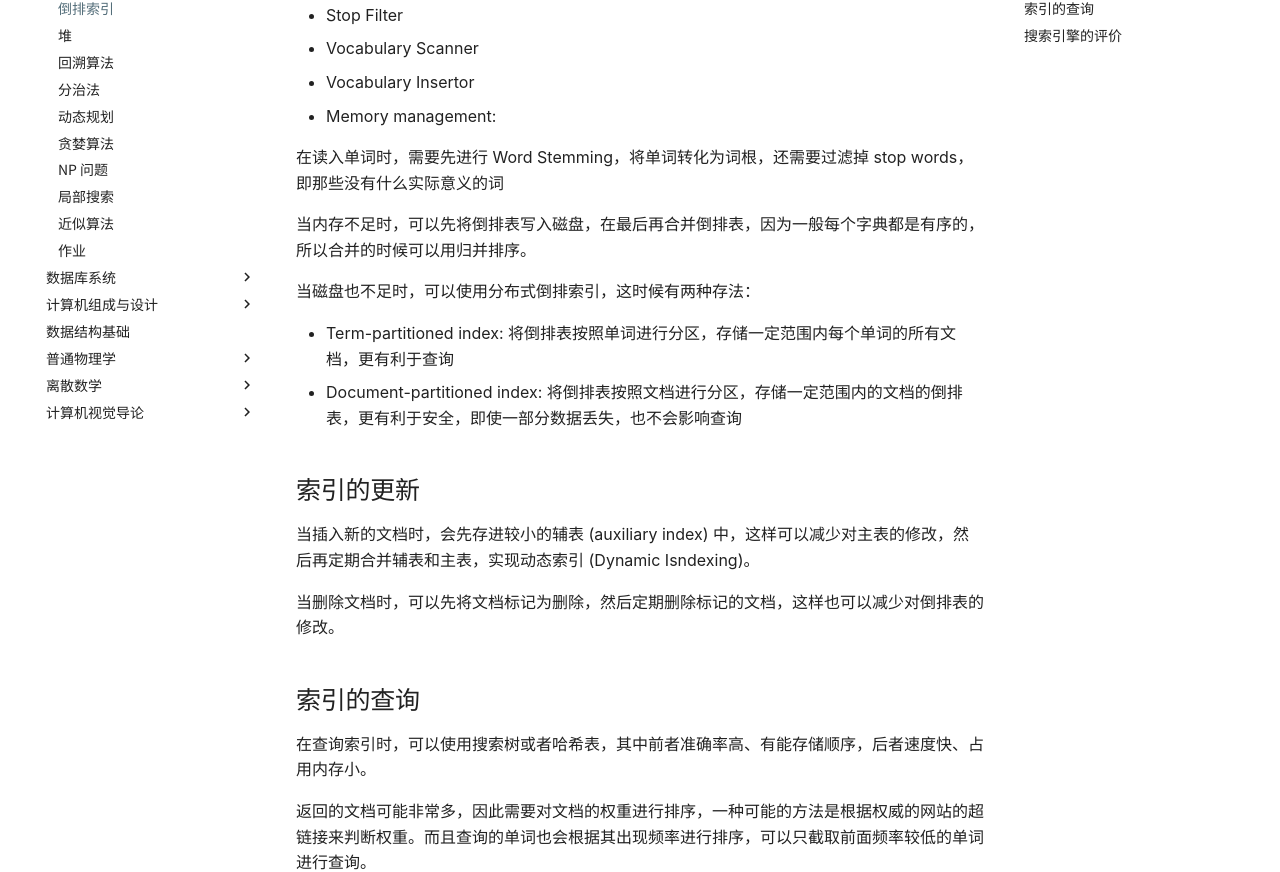
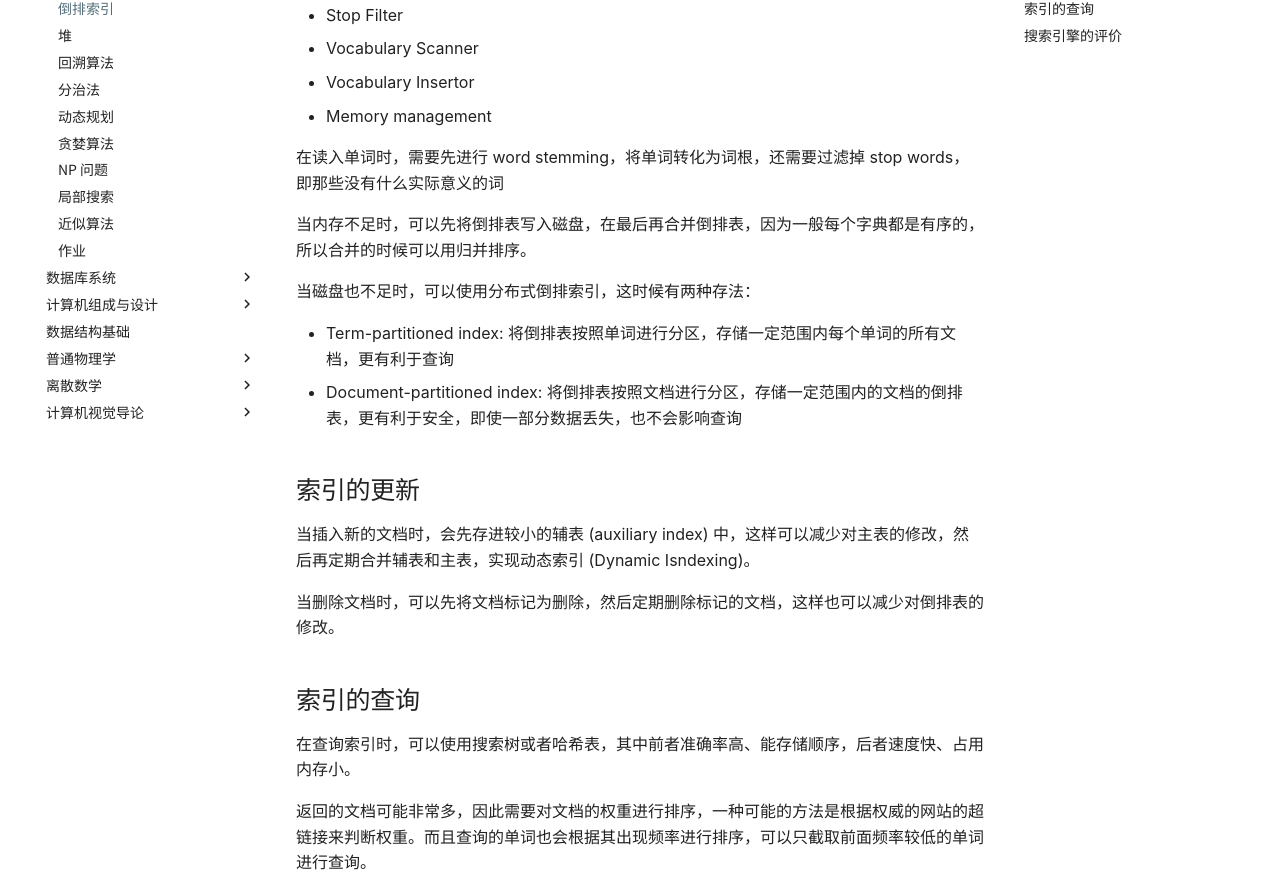
Before and after one commit to Pxtkn/MyNotes, an MkDocs documentation site: the page built from docs/课程/高级数据结构与算法分析/Inverted File Index.md, in a window 1280 px wide and 1400 px high, scrolled down 542 px. Shown: the part 154-1026 px from the top of the window. Built offline with MkDocs 1.6.1 and Material for MkDocs 9.7.7, drawn with Linux system fonts in a browser that asks for light colours; nearby versions of some CDN libraries; library files that are not in the unit come from our copies; comment, search, counter and statistics services are not loaded; a style sheet for code colours, icons or effects is not loaded.

Commit message:
docs: 修改了 ADS 笔记的部分内容

```diff
--- a/docs/课程/高级数据结构与算法分析/Inverted File Index.md
+++ b/docs/课程/高级数据结构与算法分析/Inverted File Index.md
@@ -18,9 +18,9 @@
 - Stop Filter
 - Vocabulary Scanner
 - Vocabulary Insertor
-- Memory management:
+- Memory management
 
-在读入单词时，需要先进行 Word Stemming，将单词转化为词根，还需要过滤掉 stop words，即那些没有什么实际意义的词
+在读入单词时，需要先进行 word stemming，将单词转化为词根，还需要过滤掉 stop words，即那些没有什么实际意义的词
 
 当内存不足时，可以先将倒排表写入磁盘，在最后再合并倒排表，因为一般每个字典都是有序的，所以合并的时候可以用归并排序。
 
@@ -39,7 +39,7 @@
 
 ## 索引的查询
 
-在查询索引时，可以使用搜索树或者哈希表，其中前者准确率高、有能存储顺序，后者速度快、占用内存小。
+在查询索引时，可以使用搜索树或者哈希表，其中前者准确率高、能存储顺序，后者速度快、占用内存小。
 
 返回的文档可能非常多，因此需要对文档的权重进行排序，一种可能的方法是根据权威的网站的超链接来判断权重。而且查询的单词也会根据其出现频率进行排序，可以只截取前面频率较低的单词进行查询。
 
```
